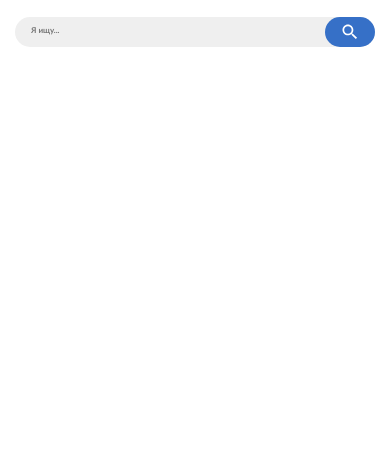
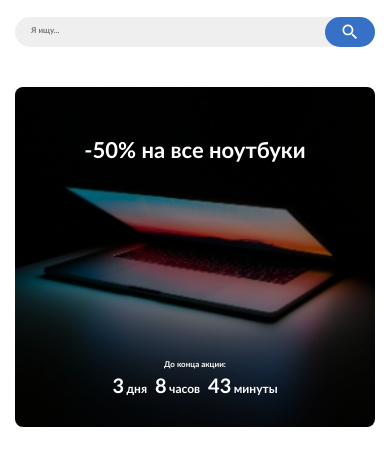
Before and after one commit to Evgeny-Samoshin/ShopOnline, a plain HTML site: page index.html in a window 390 px wide. Shown: the part 104-570 px from the top of the page. Drawn offline with Linux system fonts and the light colour scheme; files whose address does not match are found by name.

Commit message:
add hero mobile

```diff
--- a/components/article.css
+++ b/components/article.css
@@ -33,3 +33,13 @@
 .author {
   font-style: normal;
 }
+
+.back-link {
+  display: flex;
+  align-items: center;
+  gap: 10px;
+  font-size: 16px;
+  font-weight: 700;
+  line-height: 130%;
+  cursor: pointer;
+}
--- a/components/header.css
+++ b/components/header.css
@@ -2,7 +2,7 @@
   padding: 20px 0;
 }
 
-.grid-container {
+.header__grid-container {
   display: grid;
   gap: 20px;
   grid-template-columns: 1fr 1fr;
@@ -116,7 +116,7 @@
     padding: 25px 0;
   }
 
-  .grid-container {
+  .header__grid-container {
     gap: 35px 0;
     grid-template-columns: 2fr 7fr;
     grid-template-rows: 1fr 1fr;
@@ -198,7 +198,7 @@
     padding: 35px 0;
   }
 
-  .grid-container {
+  .header__grid-container {
     gap: 100px;
     grid-template-columns: 2fr 2fr 5fr 3fr;
     grid-template-rows: 1fr;
--- /dev/null
+++ b/components/hero.css
@@ -0,0 +1,54 @@
+.hero {
+  padding: 20px 0;
+}
+
+.hero__banner {
+  min-height: 340px;
+  border-radius: 8px;
+  padding-top: 50px;
+  padding-bottom: 30px;
+  background-image: url(../assets/img/banner-320.jpeg);
+  background-repeat: no-repeat;
+  background-size: cover;
+  background-position: center;
+}
+
+.hero__grid {
+  display: grid;
+  grid-template-columns: auto;
+  grid-template-rows: 1fr 1fr;
+  justify-items: center;
+}
+
+.hero__slogan {
+  font-size: 22px;
+  font-weight: 700;
+  line-height: 130%;
+}
+
+.hero__timer {
+  align-self: end;
+}
+
+.timer {
+  display: grid;
+  grid-template-columns: repeat(3, max-content);
+  grid-template-rows: repeat(2, 1fr) ;
+  justify-items: center;
+  gap: 6px 8px;
+  font-weight: 700;
+  line-height: 130%;
+}
+
+.timer__title {
+  font-size: 8px;
+  grid-column: 1 / 4;
+}
+
+.timer__numb {
+  font-size: 20px;
+}
+
+.timer__text {
+  font-size: 12px;
+}
--- a/index.css
+++ b/index.css
@@ -2,4 +2,6 @@
 @import url(style/global.css);
 
 @import url(components/header.css);
+@import url(components/hero.css);
+
 @import url(components/article.css);
--- a/index.html
+++ b/index.html
@@ -16,7 +16,7 @@
 <body>
   <header class="header">
     <div class="container">
-      <div class="grid-container">
+      <div class="header__grid-container">
         <div class="logo">
           <svg width="187.000000" height="30.000000" viewBox="0 0 187 30" fill="none" xmlns="http://www.w3.org/2000/svg"
             xmlns:xlink="http://www.w3.org/1999/xlink">
@@ -116,6 +116,36 @@
       </div>
     </div>
   </header>
+
+  <main class="main">
+    <h1>Оналайн магазин - главная траница! Купи всё, что пригодится!</h1>
+    <section class="hero">
+      <div class="container">
+        <div class="hero__banner hero__grid">
+          <h2 class="hero__slogan">-50% на все ноутбуки</h2>
+
+          <div class="hero__timer timer">
+            <div class="timer__title">До конца акции:</div>
+
+              <div class="timer__item">
+                <span class="timer__numb">3</span>
+                <span class="timer__text">дня</span>
+              </div>
+
+              <div class="timer__item">
+                <span class="timer__numb">8</span>
+                <span class="timer__text">часов</span>
+              </div>
+
+              <div class="timer__item">
+                <span class="timer__numb">43</span>
+                <span class="timer__text">минуты</span>
+              </div>
+          </div>
+        </div>
+      </div>
+    </section>
+  </main>
 </body>
 
 </html>
--- a/style/global.css
+++ b/style/global.css
@@ -40,8 +40,8 @@ body {
   text-rendering: optimizeLegibility;
   -webkit-tap-highlight-color: rgba(0, 0, 0, 0);
   -webkit-tap-highlight-color: transparent;
-  color: var(--color-textPrimary);
-  background-color: var(--color-backgroundSecondary);
+  color: #fff;
+  background-color: #fff;
 }
 
 
@@ -147,6 +147,13 @@ cite {
   background: #3670C7;
 }
 
+h1 {
+  width: 0;
+  height: 0;
+  transform: scale(0);
+  opacity: 0;
+}
+
 .h1,
 .h2 {
   font-size: 2rem;
```
Also changed, not shown: components/article/article.css (deleted, +0 -26 lines), components/back-link/back-link.css (deleted, +0 -9 lines), assets/img/banner-1024.jpeg (added), assets/img/banner-1920.jpeg (added), assets/img/banner-320.jpeg (added), assets/img/banner-768.jpeg (added).
